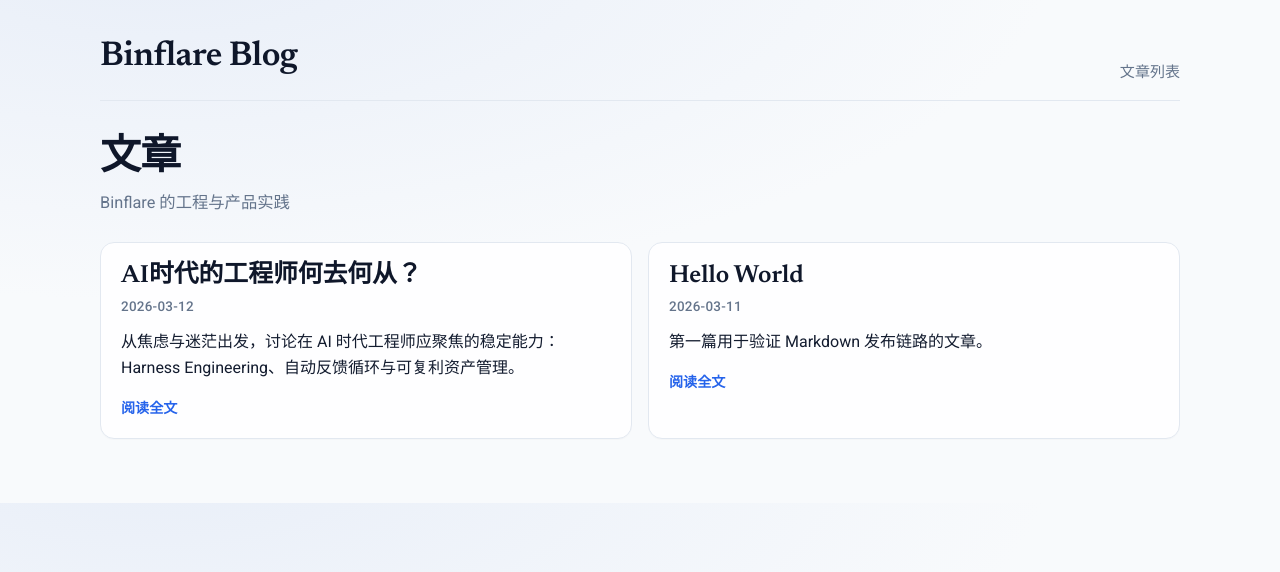
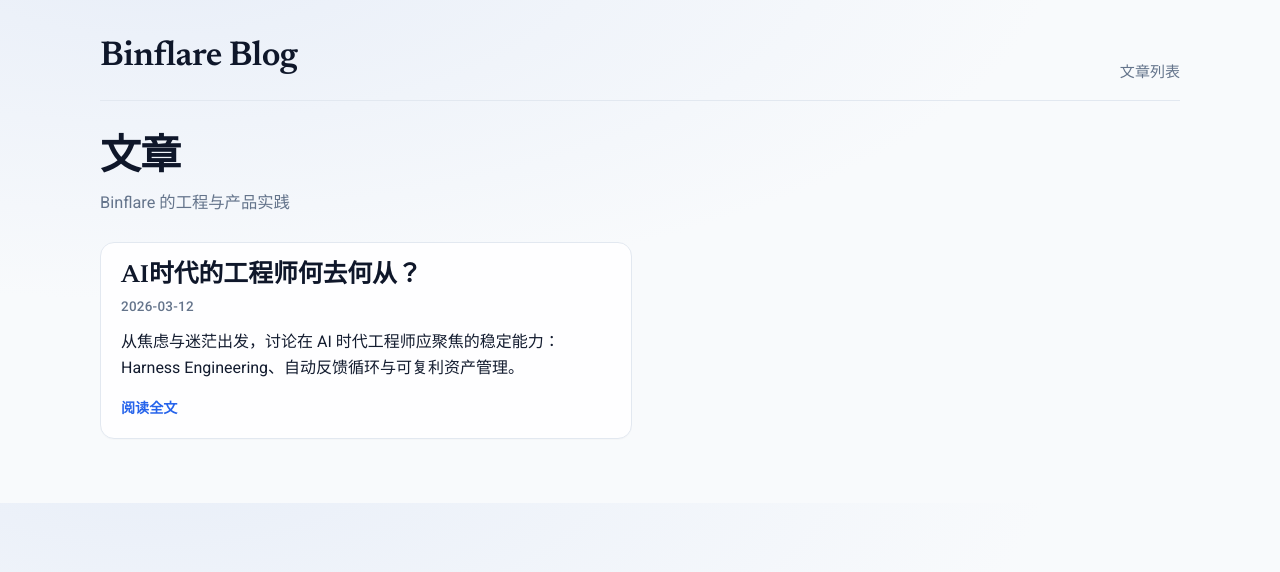
Before and after one commit to Vamdawn/binflare-blog, a React (Vite) app in the folder apps/web/: page / in a window 1280 px wide. Shown: the top 572 px of the page. Built offline with nearby package versions, Linux system fonts and the light colour scheme.

Commit message:
chore(web): remove hello-world post

```diff
--- a/apps/web/content/posts/hello-world.md
+++ /dev/null
@@ -1,8 +0,0 @@
----
-title: "Hello World"
-date: "2026-03-11"
-summary: "第一篇用于验证 Markdown 发布链路的文章。"
-draft: false
----
-
-这是一篇用于验证博客 MVP 内容加载流程的示例文章。
--- a/apps/web/src/generated/posts.generated.ts
+++ b/apps/web/src/generated/posts.generated.ts
@@ -123,14 +123,4 @@ export const generatedPosts: Post[] = [
       '- [Lessons from Building Claude Code - 构建Claude Code的Agent工具设计经验](https://x.com/trq212/status/2027463795355095314)\n' +
       '- [How Coding Agents Are Reshaping Engineering Product and Design - Coding Agents重塑EPD协作范式](https://x.com/hwchase17/status/2031051115169808685)',
   },
-  {
-    meta: {
-      title: 'Hello World',
-      date: '2026-03-11',
-      summary: '第一篇用于验证 Markdown 发布链路的文章。',
-      draft: false,
-      slug: 'hello-world',
-    },
-    content: '这是一篇用于验证博客 MVP 内容加载流程的示例文章。',
-  },
 ];
```
